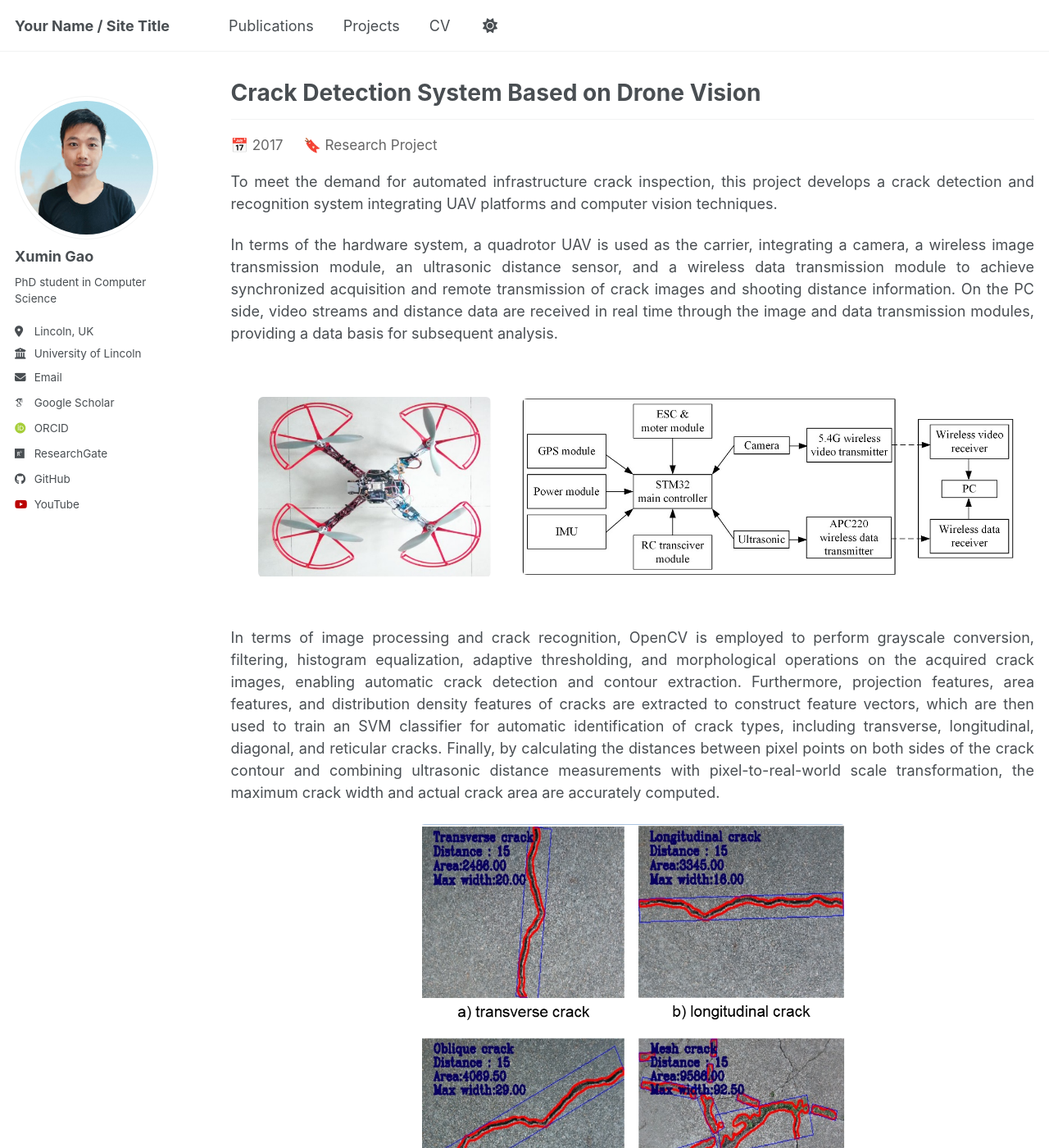
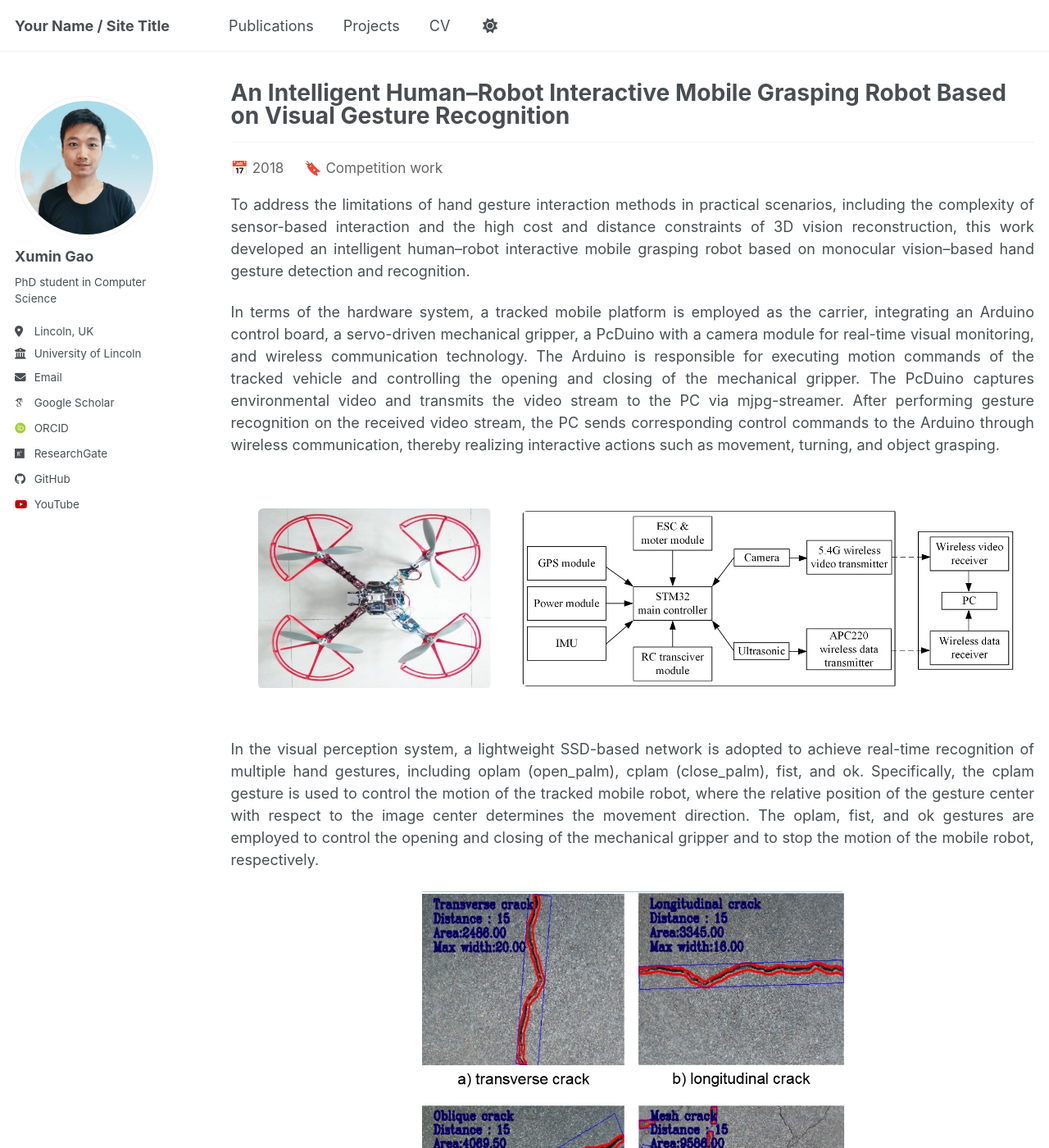
Before and after one commit to XuminGaoGithub/XuminGaoGithub.github.io, a Jekyll site: the page built from _pages/Handpose_InteractiveControl.md, in a window 1280 px wide and 1400 px high. Shown: the whole window at 82% size. Built offline with Jekyll 4.4.1, drawn with Linux system fonts in a browser that asks for light colours; some web fonts are replaced; a script bundle is joined from its source files by our own code; library files that are not in the unit come from our copies.

Commit message:
Update Handpose_InteractiveControl.md

```diff
--- a/_pages/Handpose_InteractiveControl.md
+++ b/_pages/Handpose_InteractiveControl.md
@@ -1,6 +1,6 @@
 ---
 layout: archive
-title: "Crack Detection System Based on Drone Vision"
+title: "An Intelligent Human–Robot Interactive Mobile Grasping Robot Based on Visual Gesture Recognition"
 permalink: /Handpose_InteractiveControl/
 author_profile: true
 ---
@@ -8,19 +8,19 @@ author_profile: true
 ---
 <p style="margin: 0 0 18px 0; color:#666; font-size:0.95em;">
   <span style="margin-right:20px;">
-    📅 2017
+    📅 2018
   </span>
   <span>
-    🔖 Research Project
+    🔖 Competition work
   </span>
 </p>
 
 <p style="margin-top:5px; text-align: justify; text-justify: inter-word; text-align-last: left;">
-To meet the demand for automated infrastructure crack inspection, this project develops a crack detection and recognition system integrating UAV platforms and computer vision techniques.
+To address the limitations of hand gesture interaction methods in practical scenarios, including the complexity of sensor-based interaction and the high cost and distance constraints of 3D vision reconstruction, this work developed an intelligent human–robot interactive mobile grasping robot based on monocular vision–based hand gesture detection and recognition.
 </p>
 
 <p style="margin-top:5px; text-align: justify; text-justify: inter-word; text-align-last: left;">
-In terms of the hardware system, a quadrotor UAV is used as the carrier, integrating a camera, a wireless image transmission module, an ultrasonic distance sensor, and a wireless data transmission module to achieve synchronized acquisition and remote transmission of crack images and shooting distance information. On the PC side, video streams and distance data are received in real time through the image and data transmission modules, providing a data basis for subsequent analysis.
+In terms of the hardware system, a tracked mobile platform is employed as the carrier, integrating an Arduino control board, a servo-driven mechanical gripper, a PcDuino with a camera module for real-time visual monitoring, and wireless communication technology. The Arduino is responsible for executing motion commands of the tracked vehicle and controlling the opening and closing of the mechanical gripper. The PcDuino captures environmental video and transmits the video stream to the PC via mjpg-streamer. After performing gesture recognition on the received video stream, the PC sends corresponding control commands to the Arduino through wireless communication, thereby realizing interactive actions such as movement, turning, and object grasping.
 </p>
 
 <div style="
@@ -74,11 +74,8 @@ In terms of the hardware system, a quadrotor UAV is used as the carrier, integra
 </div>
 
 
-
-
-
 <p style="margin-top:5px; text-align: justify; text-justify: inter-word; text-align-last: left;">
-In terms of image processing and crack recognition, OpenCV is employed to perform grayscale conversion, filtering, histogram equalization, adaptive thresholding, and morphological operations on the acquired crack images, enabling automatic crack detection and contour extraction. Furthermore, projection features, area features, and distribution density features of cracks are extracted to construct feature vectors, which are then used to train an SVM classifier for automatic identification of crack types, including transverse, longitudinal, diagonal, and reticular cracks. Finally, by calculating the distances between pixel points on both sides of the crack contour and combining ultrasonic distance measurements with pixel-to-real-world scale transformation, the maximum crack width and actual crack area are accurately computed.
+In the visual perception system, a lightweight SSD-based network is adopted to achieve real-time recognition of multiple hand gestures, including oplam (open_palm), cplam (close_palm), fist, and ok. Specifically, the cplam gesture is used to control the motion of the tracked mobile robot, where the relative position of the gesture center with respect to the image center determines the movement direction. The oplam, fist, and ok gestures are employed to control the opening and closing of the mechanical gripper and to stop the motion of the mobile robot, respectively.
 </p>
 
 <div style="text-align: center; margin: 25px 0;">
```
